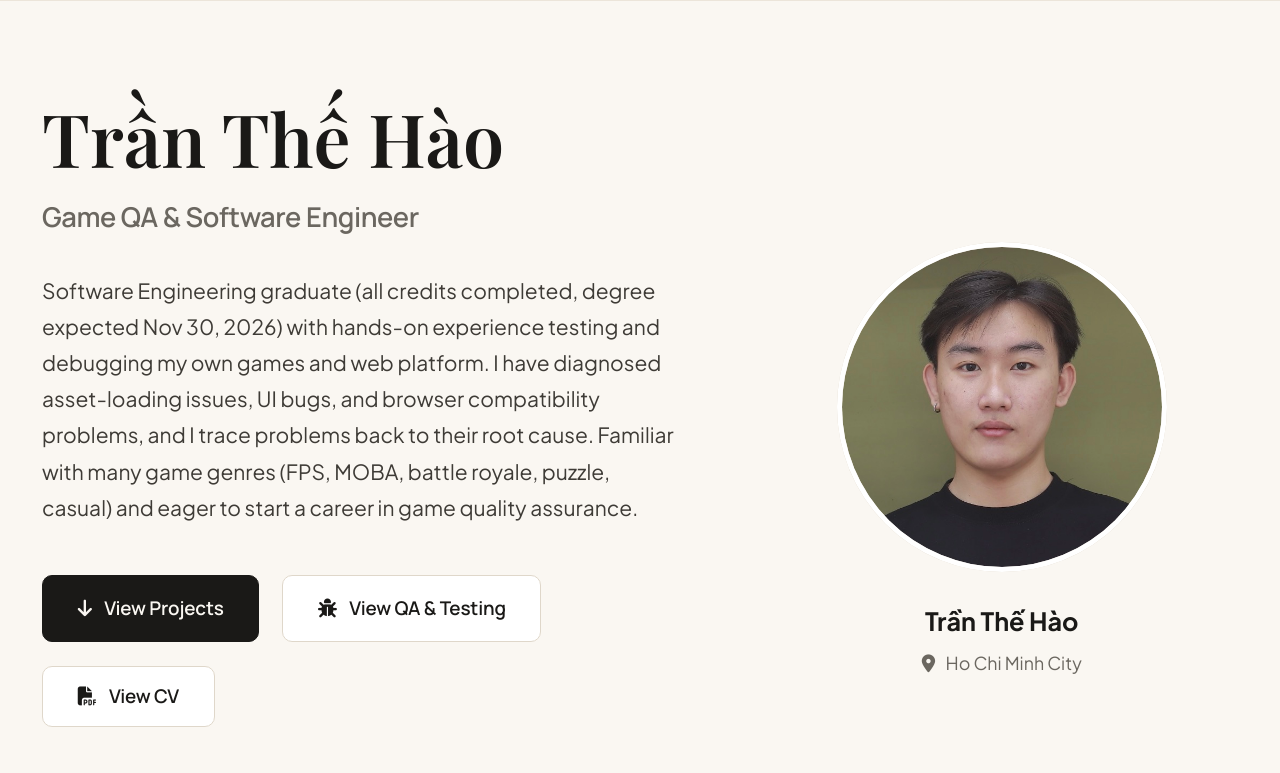
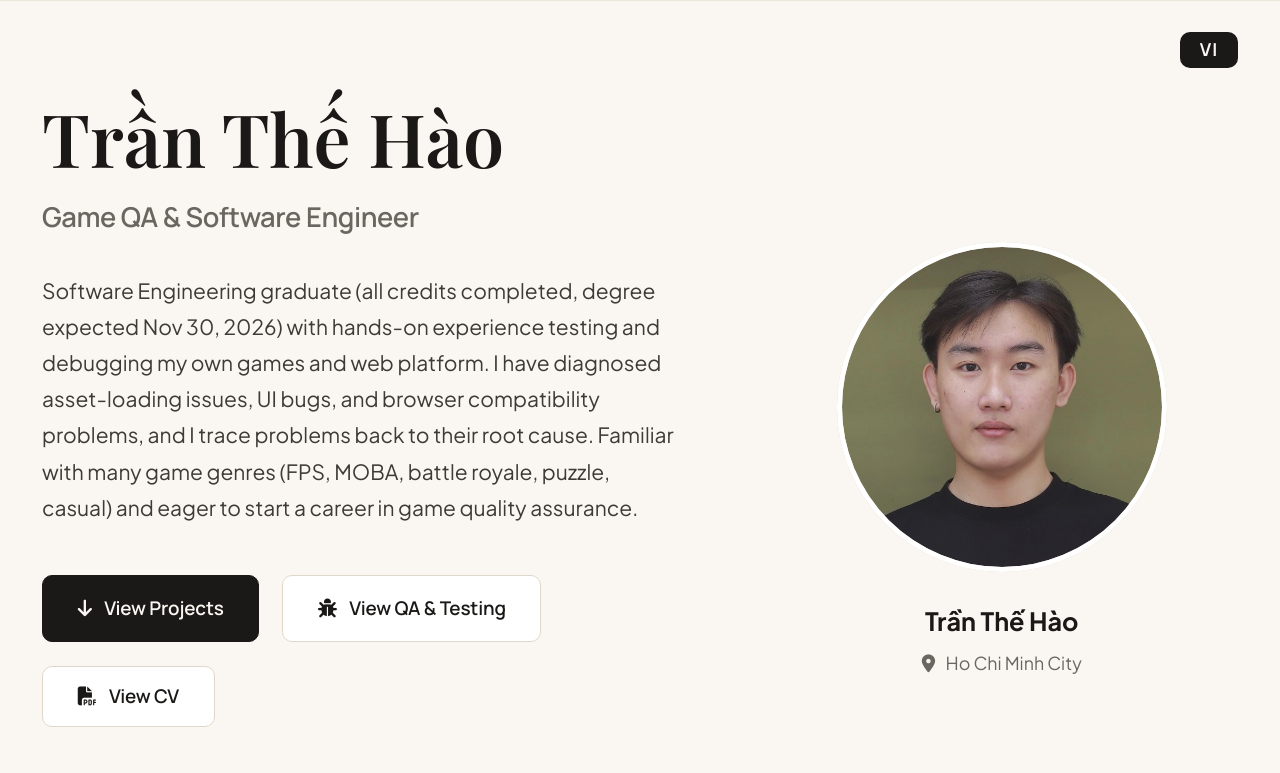
Before and after one commit to thaof12/thaof12-en, a plain HTML site: page index.html in a window 1280 px wide. Shown: the top 773 px of the page. Drawn offline with nearby package versions, Linux system fonts and the light colour scheme; a web font is replaced by a local one.

Commit message:
update-portfolio: add language switch button

```diff
--- a/index.html
+++ b/index.html
@@ -11,6 +11,10 @@
     <meta property="og:title" content="Trần Thế Hào | Game QA & Software Engineer">
     <meta property="og:description" content="Software Engineering graduate with hands-on experience testing and debugging games and web platforms, eager to start a career in game quality assurance.">
     <meta property="og:type" content="website">
+
+    <!-- Language Alternates -->
+    <link rel="alternate" hreflang="vi" href="https://thaof12.github.io/">
+    <link rel="alternate" hreflang="en" href="https://thaof12.github.io/thaof12-en/">
 
     <title>Trần Thế Hào | Game QA & Software Engineer</title>
 
@@ -1827,10 +1831,55 @@
             .hero-buttons .btn {
                 width: 100%;
             }
+
+            .lang-switch-btn {
+                top: 1rem;
+                right: 1rem;
+                padding: 0.4rem 0.8rem;
+                font-size: 0.8rem;
+            }
+        }
+
+        /* Language Switch Button: Cố định góc phải trên cùng, màu đen, không hiệu ứng */
+        .lang-switch-btn {
+            position: fixed;
+            top: 1.5rem;
+            right: 2rem;
+            z-index: 1000;
+            display: inline-flex;
+            align-items: center;
+            justify-content: center;
+            background-color: #1A1917;
+            color: #FAF7F2;
+            font-family: var(--font-heading);
+            font-size: 0.85rem;
+            font-weight: 700;
+            letter-spacing: 0.05em;
+            padding: 0.45rem 0.95rem;
+            border-radius: var(--radius-md);
+            text-decoration: none;
+            border: none;
+            cursor: pointer;
+            box-shadow: none;
+            transition: none;
+            line-height: 1;
+        }
+
+        .lang-switch-btn:hover,
+        .lang-switch-btn:focus,
+        .lang-switch-btn:active {
+            background-color: #1A1917;
+            color: #FAF7F2;
+            transform: none;
+            box-shadow: none;
+            outline: none;
         }
     </style>
 </head>
 <body>
+
+    <!-- Language Switch Button -->
+    <a href="https://thaof12.github.io/" class="lang-switch-btn" id="langSwitchBtn" aria-label="Switch to Vietnamese">VI</a>
 
 
     <!-- Hero Section -->
@@ -2693,6 +2742,21 @@
                 closeQaLightbox();
             }
         });
+
+        // Language Switch Controller
+        const langSwitchBtn = document.getElementById('langSwitchBtn');
+        if (langSwitchBtn) {
+            const isEnglish = document.documentElement.lang === 'en' || window.location.pathname.includes('/thaof12-en');
+            if (isEnglish) {
+                langSwitchBtn.textContent = 'VI';
+                langSwitchBtn.href = 'https://thaof12.github.io/';
+                langSwitchBtn.setAttribute('aria-label', 'Switch to Vietnamese');
+            } else {
+                langSwitchBtn.textContent = 'EN';
+                langSwitchBtn.href = 'https://thaof12.github.io/thaof12-en/';
+                langSwitchBtn.setAttribute('aria-label', 'Chuyển sang tiếng Anh');
+            }
+        }
     </script>
 </body>
 </html>
```
